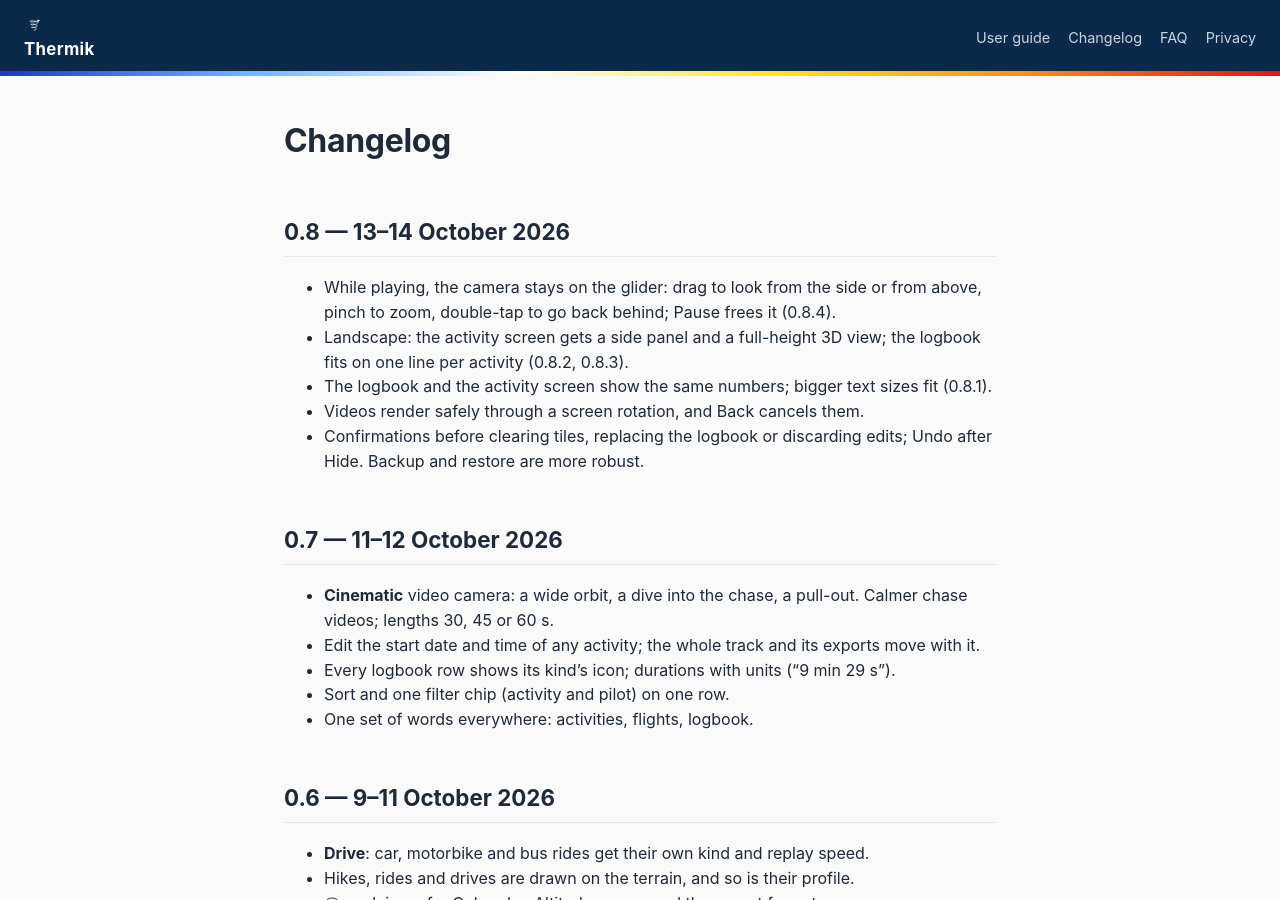
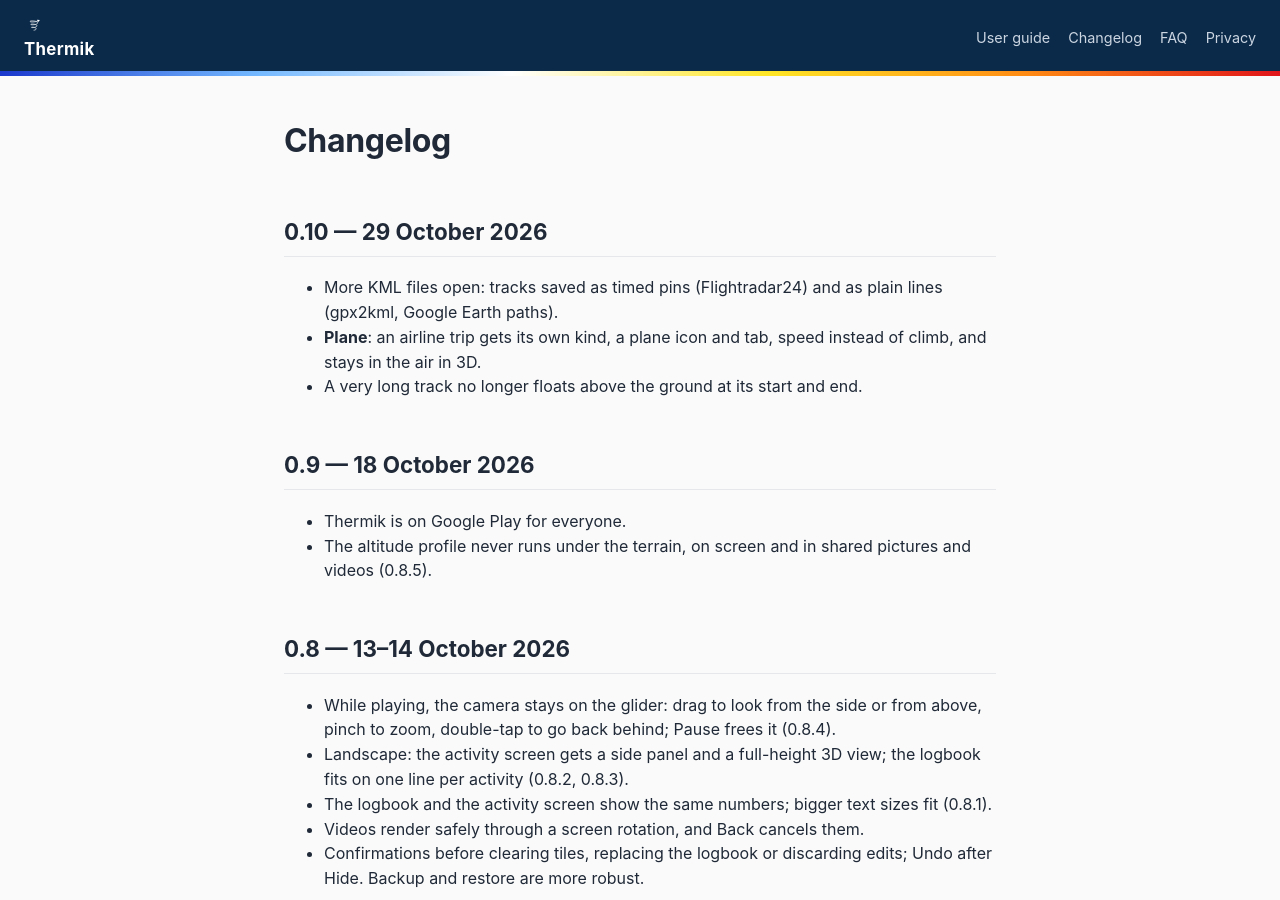
Before and after one commit to duettra/thermik-public, a Jekyll site: the page built from docs/changelog.md, in a window 1280 px wide and 900 px high. Built offline with Jekyll 4.4.1, drawn with Linux system fonts in a browser that asks for light colours; our own code applies the rules of GitHub Pages for plain Markdown files.

Commit message:
Changelog and guide to 0.10: KML pins and lines, the Plane kind
Co-Authored-By: Claude Opus 5.5 <noreply@anthropic.com>

```diff
--- a/docs/changelog.md
+++ b/docs/changelog.md
@@ -1,4 +1,18 @@
 # Changelog
+
+## 0.10 — 29 October 2026
+
+- More KML files open: tracks saved as timed pins (Flightradar24) and as plain lines (gpx2kml,
+  Google Earth paths).
+- **Plane**: an airline trip gets its own kind, a plane icon and tab, speed instead of climb, and
+  stays in the air in 3D.
+- A very long track no longer floats above the ground at its start and end.
+
+## 0.9 — 18 October 2026
+
+- Thermik is on Google Play for everyone.
+- The altitude profile never runs under the terrain, on screen and in shared pictures and
+  videos (0.8.5).
 
 ## 0.8 — 13–14 October 2026
 
```
Also changed, not shown: docs/3d-view.md (+3 -2 lines), docs/README.md (+1 -1 lines), docs/faq.md (+1 -1 lines), docs/getting-started.md (+1 -1 lines), docs/logbook.md (+3 -1 lines).
